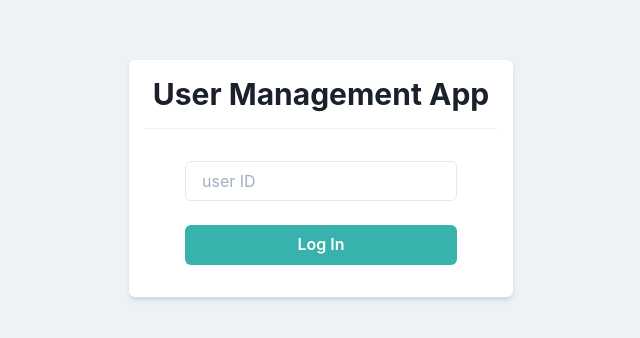
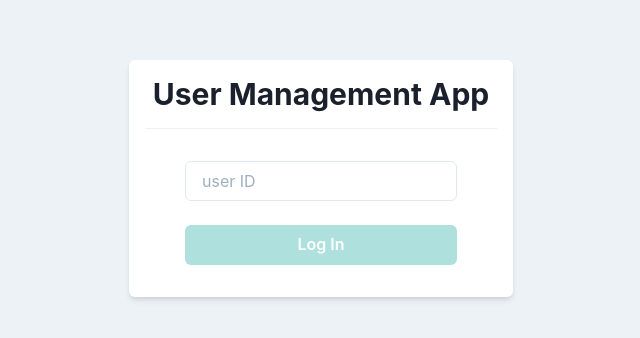
Before and after one commit to Chimoha31/TS_chakraUI, a React (Create React App) app: page / in a window 1280 px wide. Shown: the part 222-560 px from the top of the page, without its empty margins (319-959 px from the left). Built offline with nearby package versions, Linux system fonts and the light colour scheme.

Commit message:
Made the login screen work

```diff
--- a/src/components/atoms/button/PrimaryButton.tsx
+++ b/src/components/atoms/button/PrimaryButton.tsx
@@ -3,14 +3,24 @@
 
 type Props = {
   children: ReactNode;
+  disabled?: boolean;
+  loading?: boolean;
+  onClick: () => void;
 };
 
 export const PrimaryButton: VFC<Props> = memo((props) => {
-  const { children } = props;
+  const { children, disabled = false, loading = false, onClick } = props;
 
   return (
     <>
-      <Button bg="teal.400" color="white" _hover={{ opacity: 0.8 }}>
+      <Button
+        bg="teal.400"
+        color="white"
+        _hover={{ opacity: 0.8 }}
+        onClick={onClick}
+        disabled={disabled || loading}
+        isloading={loading}
+      >
         {children}
       </Button>
     </>
--- a/src/components/pages/Login.tsx
+++ b/src/components/pages/Login.tsx
@@ -1,8 +1,17 @@
-import React, { memo, VFC } from "react";
+import React, { ChangeEvent, memo, useState, VFC } from "react";
 import { Box, Divider, Flex, Heading, Input, Stack } from "@chakra-ui/react";
 import { PrimaryButton } from "../atoms/button/PrimaryButton";
+import { useAuth } from "../../hooks/useAuth";
 
 export const Login: VFC = memo(() => {
+  const { login, loading } = useAuth();
+  const [userId, setUserId] = useState("");
+
+  const onChangeUserId = (e: ChangeEvent<HTMLInputElement>) =>
+    setUserId(e.target.value);
+
+  const onClickLogin = () => login(userId);
+
   return (
     <Flex align="center" justify="center" height="100vh">
       <Box bg="white" w="sm" p={4} borderRadius="md" shadow="md">
@@ -12,8 +21,18 @@
         <Divider my={4} />
 
         <Stack spacing={6} py={4} px={10}>
-          <Input placeholder="user ID" />
-          <PrimaryButton>Log In</PrimaryButton>
+          <Input
+            placeholder="user ID"
+            value={userId}
+            onChange={onChangeUserId}
+          />
+          <PrimaryButton
+            disabled={userId === ""}
+            loading={loading}
+            onClick={onClickLogin}
+          >
+            Log In
+          </PrimaryButton>
         </Stack>
       </Box>
     </Flex>
--- /dev/null
+++ b/src/hooks/useAuth.ts
@@ -0,0 +1,30 @@
+import { useCallback, useState } from "react";
+import axios from "axios";
+import { User } from "../types/api/user";
+import { useHistory } from "react-router-dom";
+
+export const useAuth = () => {
+  const history = useHistory();
+
+  const [loading, setLoading] = useState(false);
+
+  const login = useCallback(
+    (id: string) => {
+      setLoading(true);
+
+      axios
+        .get<User>(`https://jsonplaceholder.typicode.com/users/${id}`)
+        .then((res) => {
+          if (res.data) {
+            history.push("/home");
+          } else {
+            alert("can not find user");
+          }
+        })
+        .catch(() => alert("You can't login"))
+        .finally(() => setLoading(false));
+    },
+    [history]
+  );
+  return { login, loading };
+};
--- /dev/null
+++ b/src/types/api/user.ts
@@ -0,0 +1,23 @@
+export type User = {
+    id: number;
+    name: string;
+    username: string;
+    email: string;
+    address: {
+      street: string;
+      suite: string;
+      city: string;
+      zipcode: string;
+      geo: {
+        lat: string;
+        lng: string
+      }
+    };
+    phone: string;
+    website: string;
+    company: {
+      name: string;
+      catchPhrase: string;
+      bs: string
+    }
+}
```
